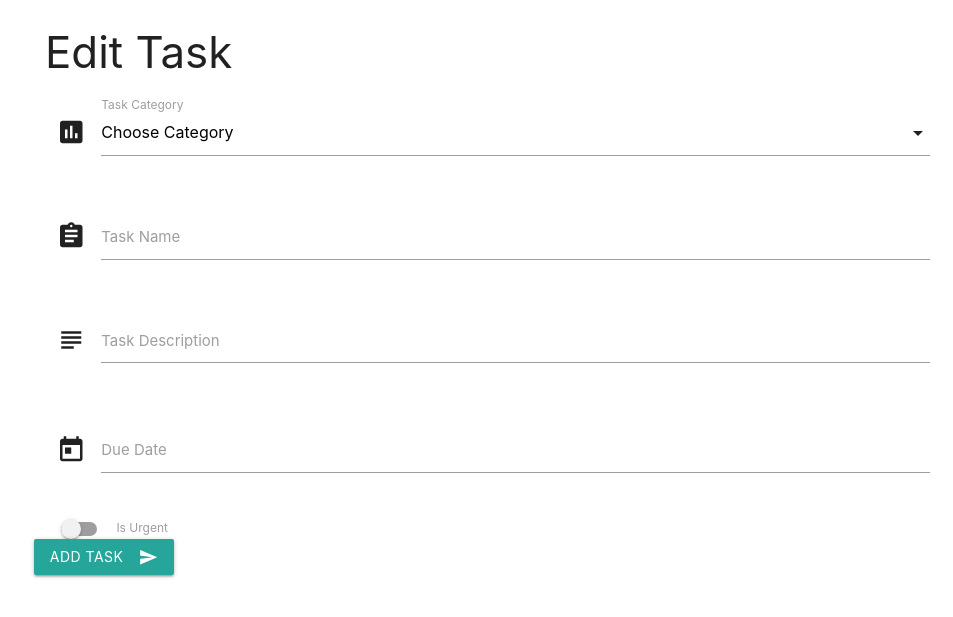
After one commit to MikeVez/MiniProjectSQLmongo, a Flask app: template templates/edittask.html in a window 1280 px wide. The commit adds this page. Shown: the top 617 px of the page, without its empty margins (147-1100 px from the left). Run offline with Flask 2, Linux system fonts and the light colour scheme; the template is opened without the code that fills it, so the values that code supplies are empty; some libraries are stand-ins or nearby versions.

Commit message:
edit task btn

```diff
--- a/app.py
+++ b/app.py
@@ -24,6 +24,13 @@ def insert_task():
     tasks.insert_one(request.form.to_dict())
     return redirect(url_for('get_tasks'))
 
+@app.route('/edit_task/<task_id>')
+def edit_task(task_id):
+    the_task = mongo.db.tasks.find_one({"_id": ObjectId(task_id)})
+    all_categories = mongo.db.categories.find()
+    return render_template('edittask.html', task=the_task, categories=all_categories)
+
+
 @app.route('/get_tasks')
 def get_tasks():
     return render_template("tasks.html", tasks=mongo.db.tasks.find())
--- /dev/null
+++ b/templates/edittask.html
@@ -0,0 +1,63 @@
+{% extends 'base.html' %} {% block content %}
+
+<h3>Edit Task</h3>
+  <div class="row">
+        <form class="col s12" action="{{ url_for('insert_task') }}" method="POST">
+            <div class="row">
+                <div class="input-field col s12">
+                    <i class="material-icons prefix">poll</i>
+                    <select id="category" name="category_name">
+                        <option value="" disabled selected>Choose Category</option>
+                        {% for cat in categories %}
+                        <option value="{{cat.category_name}}">{{cat.category_name}}</option>
+                        {% endfor %}
+                    </select>
+                    <label>Task Category</label>
+                </div>
+            </div>
+
+            <div class="row">
+                <div class="input-field col s12">
+                    <i class="material-icons prefix">assignment</i>
+                    <input id="task_name" name="task_name" type="text" class="validate">
+                    <label for="icon_prefix">Task Name</label>
+                </div>
+            </div>
+
+            <div class="row">
+                <div class="input-field col s12">
+                    <i class="material-icons prefix">subject</i>
+                    <textarea name="task_description" id="task_description" class="materialize-textarea"></textarea>
+                    <label for="icon_telephone">Task Description</label>
+                </div>
+            </div>
+
+            <div class="row">
+                <div class="input-field col s12">
+                    <i class="material-icons prefix">today</i>
+                    <input id="due_date" name="due_date" type="text" class="datepicker">
+                    <label for="icon_prefix">Due Date</label>
+                </div>
+            </div>
+
+            <div class="row">
+                <div class="switch">
+                    <label>
+                        <input id="is_urgent" name="is_urgent" type="checkbox">
+                        <span class="lever"></span>
+                        Is Urgent
+                    </label>
+                </div>
+
+                <div class="row">
+                    <button class="btn waves-effect waves-light" type="submit" name="action">Add Task
+                        <i class="material-icons right">send</i>
+                    </button>
+                </div>
+
+            </div>
+
+        </form>
+  </div>
+
+{% endblock %}
```
Also changed, not shown: templates/tasks.html (+8 -26 lines).
